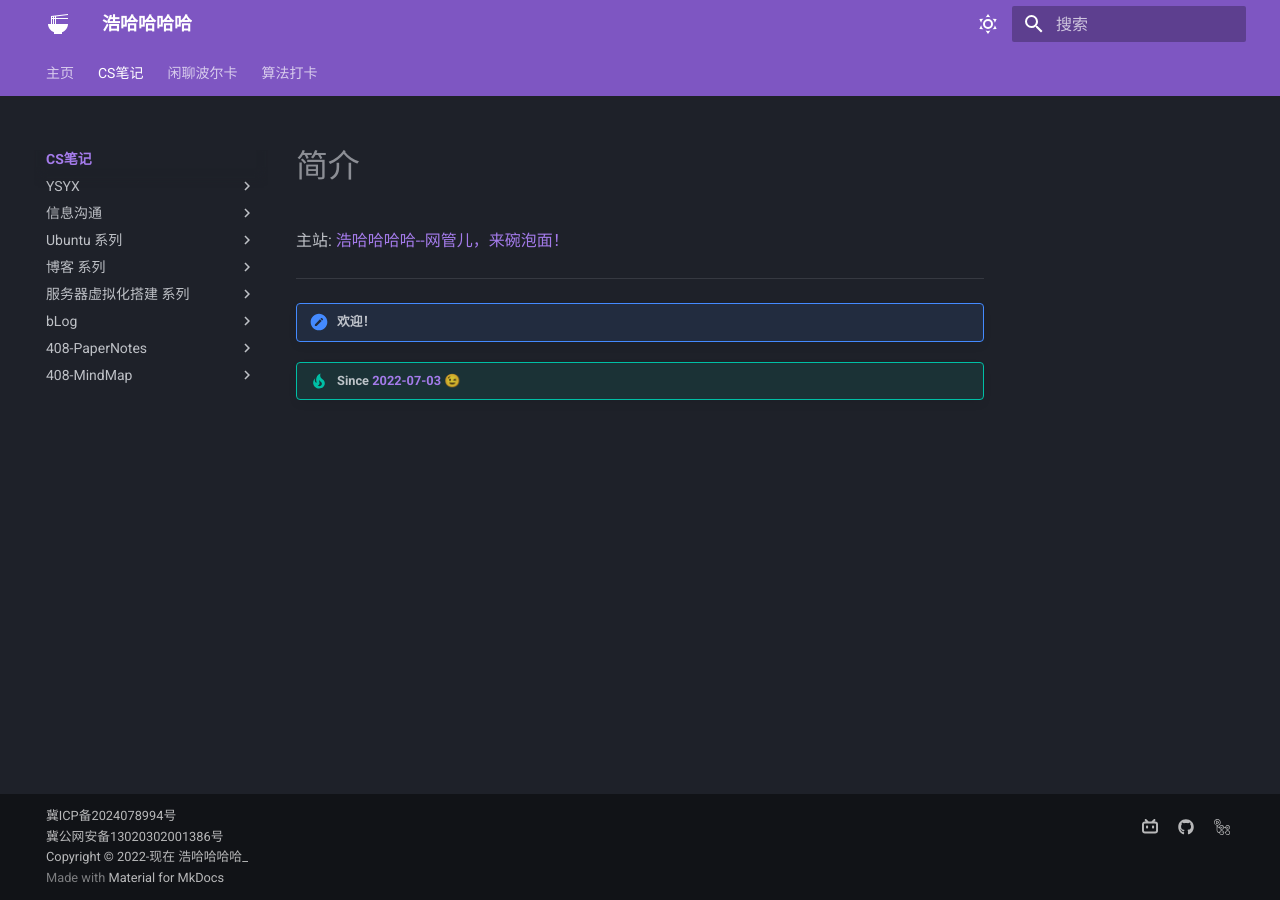
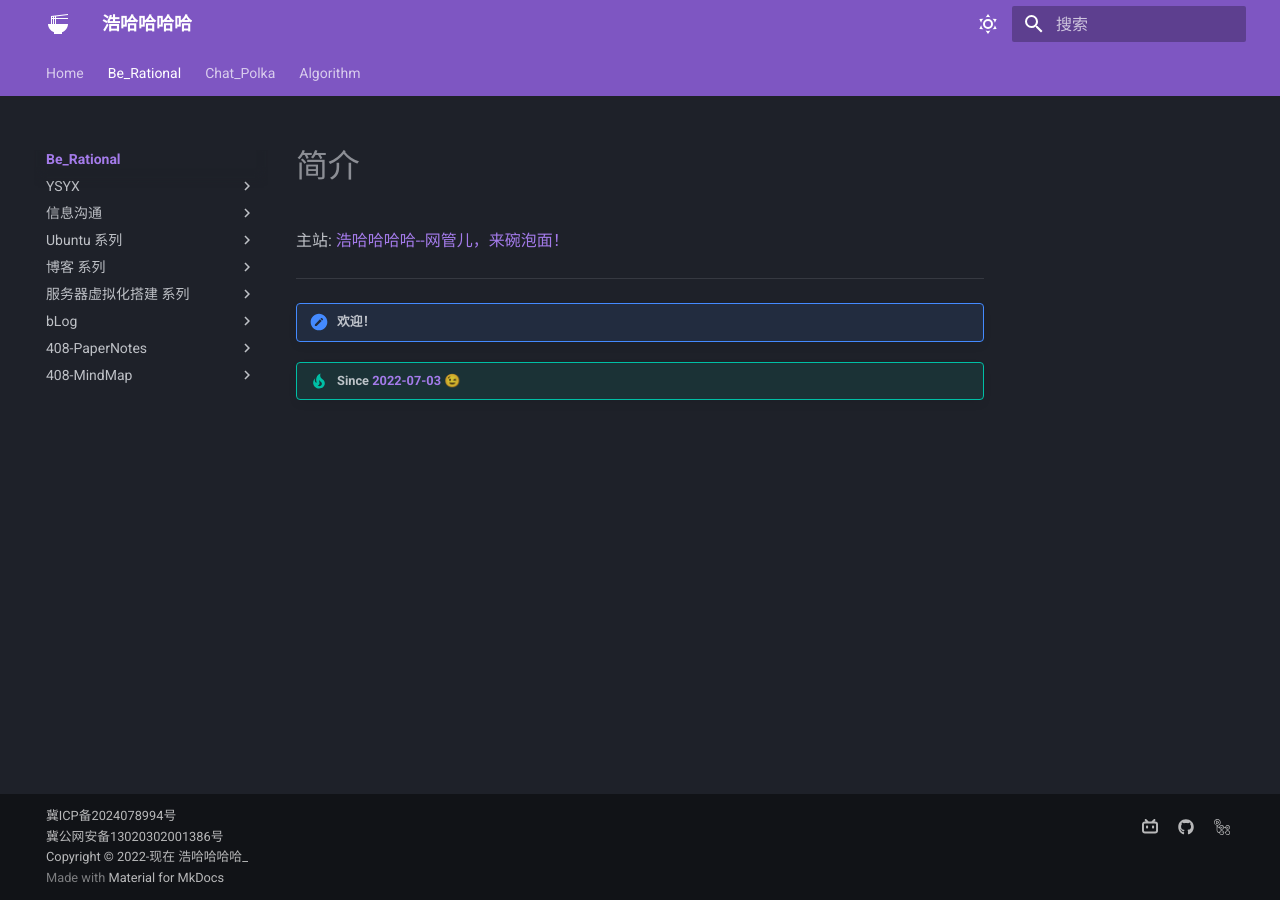
Before and after one commit to Haohahahaha/cs, an MkDocs documentation site: the page built from docs/index.md, in a window 1280 px wide. Built offline with MkDocs 1.6.1 and Material for MkDocs 9.7.7, drawn with Linux system fonts in a browser that asks for light colours; some of the changed lines change nothing that is shown.

Commit message:
2025-02-26_08:33:57 update

```diff
--- a/mkdocs.yml
+++ b/mkdocs.yml
@@ -39,8 +39,8 @@ theme:
 edit_uri: edit/main/docs
 
 nav:
-  - 主页: http://haohaha.cn
-  - CS笔记:
+  - Home: http://haohaha.cn
+  - Be_Rational:
     - index.md
     - YSYX:
       - ysyx/index.md
@@ -215,8 +215,8 @@ nav:
 #         - 8.5_归并排序和基数排序: 408/dsa/8-5.md
 #         - 8.6_各种内部排序算法的比较及应用: 408/dsa/8-6.md
 #         - 8.7_外部排序: 408/dsa/8-7.md
-  - 闲聊波尔卡: http://chat.haohaha.cn
-  - 算法打卡: http://alg.haohaha.cn
+  - Chat_Polka: http://chat.haohaha.cn
+  - Algorithm: http://alg.haohaha.cn
 
 extra_css:
   - mkdocs/css/no-footer.css # 不使用底部的翻页
```
